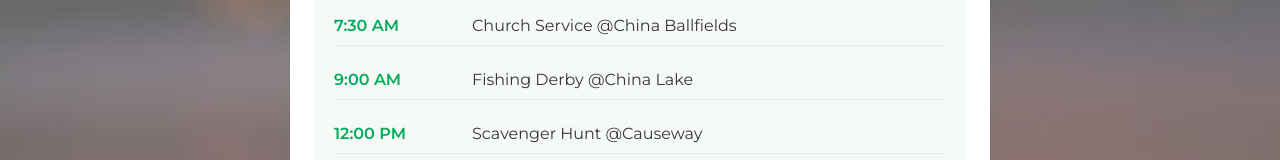
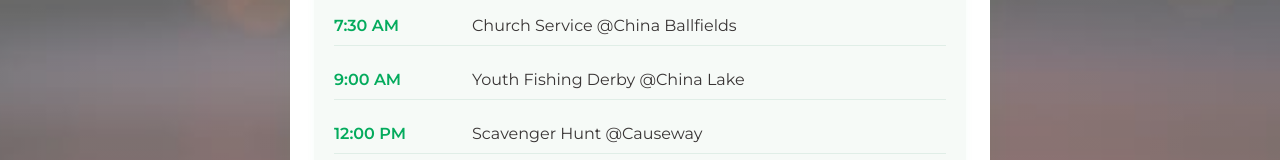
Before and after one commit to norus04/ChinaCommunityDays, a React (Create React App) app: page /events in a window 1280 px wide. Shown: the part 1857-2017 px from the top of the page. Built offline with nearby package versions, Linux system fonts and the light colour scheme; no server answers.

Commit message:
Updated event

```diff
--- a/src/pages/EventsPage.jsx
+++ b/src/pages/EventsPage.jsx
@@ -37,7 +37,7 @@ const events = [
     day: 'Sunday, August 3rd',
     items: [
       { time: '7:30 AM', title: 'Church Service @China Ballfields' },
-      { time: '9:00 AM', title: 'Fishing Derby @China Lake' },
+      { time: '9:00 AM', title: 'Youth Fishing Derby @China Lake' },
       { time: '12:00 PM', title: 'Scavenger Hunt @Causeway' },
       { time: '1:00 PM', title: 'Forest Walk (2 hour walk) @China Primary School Bus Circle' },
       { time: '3:30 PM', title: 'Forest Walk (1 hour walk) @China Primary School Bus Circle' },
```
